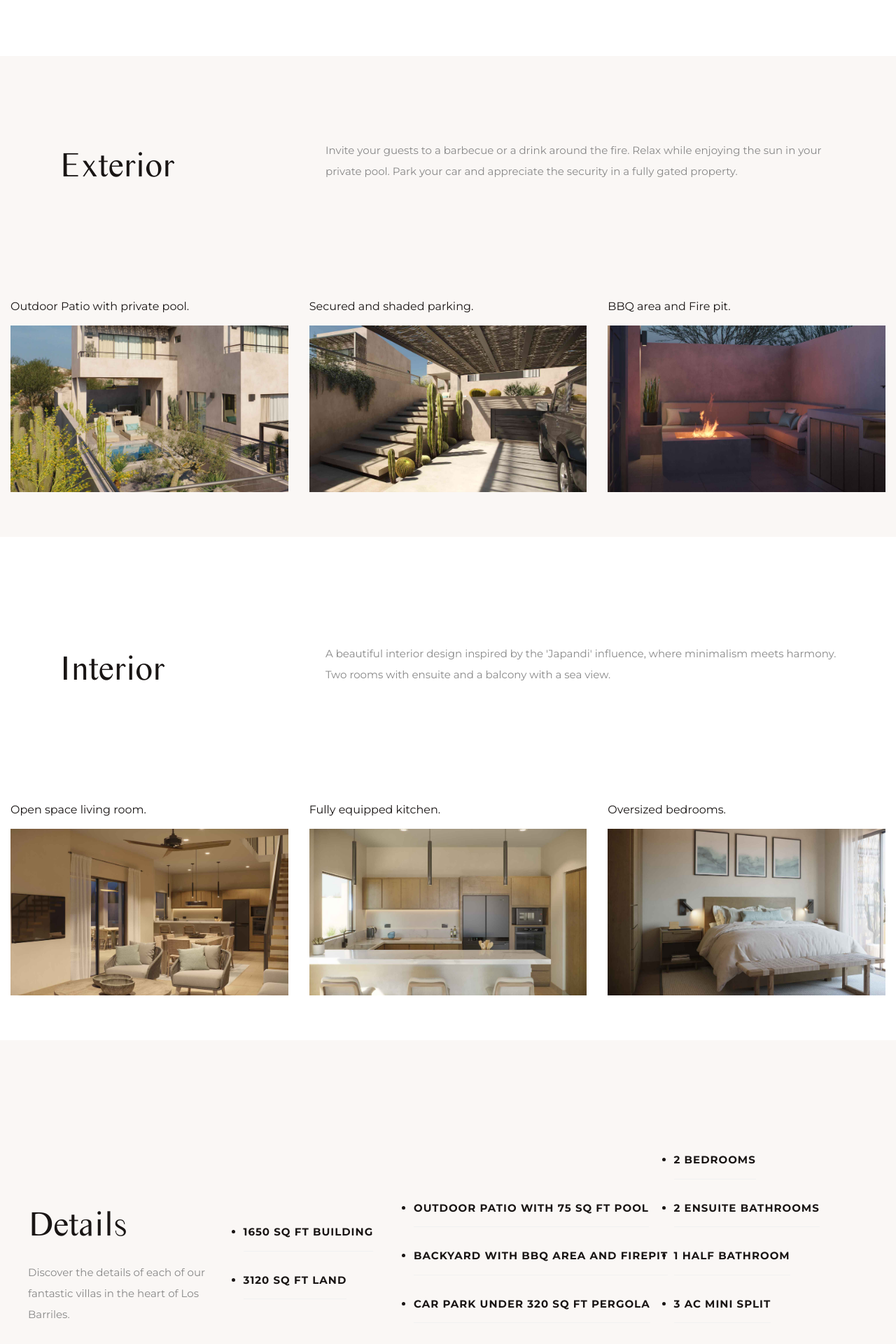
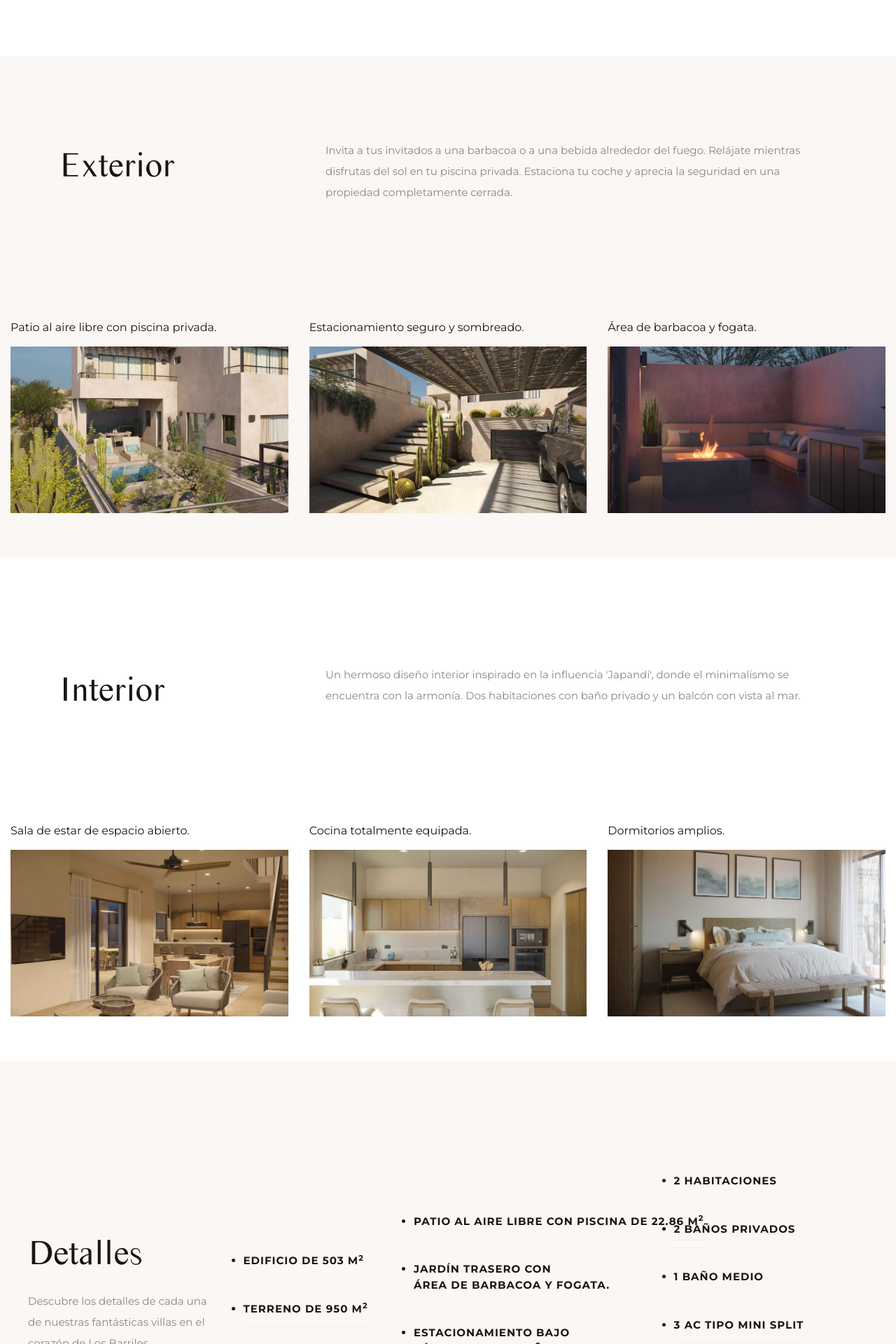
Before and after one commit to Ivonnemtz96/Nalmia, a PHP site: page /villas in a window 1280 px wide. Shown: the part 880-2800 px from the top of the page at 70% size. Run offline with PHP 8.4, Linux system fonts and the light colour scheme; some libraries are stand-ins or nearby versions.

Commit message:
villas ok spanish

```diff
--- a/modules/es/villas.php
+++ b/modules/es/villas.php
@@ -30,10 +30,9 @@
             <div class="col-lg-8 offset-lg-1 col-md-8 mb-30">
                 <div class="text">
                     <p>
-                        Nalmia Villas has an excellent location, just some
-                        steps from the beach, it is located in the heart of Los Barriles. One block from the main street
-                        which has restaurants, grocery stores and banks. Nalmia Villas was designed to live in peace and
-                        fullness.
+                        Nalmia Villas tiene una ubicación excelente, a solo unos pasos de la playa, en el corazón de Los
+                        Barriles. A una cuadra de la calle principal, donde encontrarás restaurantes, tiendas de
+                        comestibles y bancos. Nalmia Villas fue diseñado para vivir en paz y plenitud.
                     </p>
                 </div>
             </div>
@@ -55,9 +54,9 @@
             <div class="col-lg-8 offset-lg-1 col-md-8 mb-30">
                 <div class="text">
                     <p>
-                        Invite
-                        your guests to a barbecue or a drink around the fire. Relax while enjoying the sun in your
-                        private pool. Park your car and appreciate the security in a fully gated property.
+                        Invita a tus invitados a una barbacoa o a una bebida alrededor del fuego. Relájate mientras
+                        disfrutas del sol en tu piscina privada. Estaciona tu coche y aprecia la seguridad en una
+                        propiedad completamente cerrada.
                     </p>
                 </div>
             </div>
@@ -68,19 +67,19 @@
     <div class="container-fluid popup-gallery" style="padding-bottom: 3rem;">
         <div class="row">
             <div class="galeria col-12 col-md-4">
-                <span style="margin-bottom: 15px;">Outdoor Patio with private pool.</span>
+                <span style="margin-bottom: 15px;">Patio al aire libre con piscina privada.</span>
                 <a title="Nalmia Villas" href="/img/portfolio/project1/22.jpg?=1">
                     <img alt="Nalmia Villas" src="/img/portfolio/project1/22.jpg?=1" />
                 </a>
             </div>
             <div class="galeria col-12 col-md-4">
-                <span style="margin-bottom: 15px;">Secured and shaded parking.</span>
+                <span style="margin-bottom: 15px;">Estacionamiento seguro y sombreado.</span>
                 <a title="Nalmia Villas" href="/img/portfolio/project1/28-g.jpg?=1">
                     <img alt="Nalmia Villas" src="/img/portfolio/project1/28.jpg?=1" />
                 </a>
             </div>
             <div class="galeria col-12 col-md-4">
-                <span style="margin-bottom: 15px;">BBQ area and Fire pit.</span>
+                <span style="margin-bottom: 15px;">Área de barbacoa y fogata.</span>
                 <a title="Nalmia Villas" href="/img/portfolio/project1/29-g.jpg?=1">
                     <img alt="Nalmia Villas" src="/img/portfolio/project1/29.jpg?=1" />
                 </a>
@@ -103,9 +102,8 @@
             </div>
             <div class="col-lg-8 offset-lg-1 col-md-8 mb-30" style="margin-top: 2rem;">
                 <p>
-                    A beautiful interior design
-                    inspired by the 'Japandi' influence, where minimalism meets harmony. Two rooms with ensuite and a
-                    balcony with a sea view.
+                    Un hermoso diseño interior inspirado en la influencia 'Japandi', donde el minimalismo se encuentra
+                    con la armonía. Dos habitaciones con baño privado y un balcón con vista al mar.
                 </p>
             </div>
         </div>
@@ -115,19 +113,19 @@
     <div class=" container-fluid popup-gallery">
         <div class="row">
             <div class="galeria col-12 col-md-4">
-                <span style="margin-bottom: 15px;">Open space living room.</span>
+                <span style="margin-bottom: 15px;">Sala de estar de espacio abierto.</span>
                 <a title="Nalmia Villas" href="/img/portfolio/project1/30-g.jpg?=1">
                     <img alt="Nalmia Villas" src="/img/portfolio/project1/30.jpg?=1" />
                 </a>
             </div>
             <div class="galeria col-12 col-md-4">
-                <span style="margin-bottom: 15px;">Fully equipped kitchen.</span>
+                <span style="margin-bottom: 15px;">Cocina totalmente equipada.</span>
                 <a title="Nalmia Villas" href="/img/portfolio/project1/31-g.jpg?=1">
                     <img alt="Nalmia Villas" src="/img/portfolio/project1/31.jpg?=1" />
                 </a>
             </div>
             <div class="galeria col-12 col-md-4">
-                <span style="margin-bottom: 15px;">Oversized bedrooms.</span>
+                <span style="margin-bottom: 15px;">Dormitorios amplios.</span>
                 <a title="Nalmia Villas" href="/img/portfolio/project1/19.jpg?=1">
                     <img alt="Nalmia Villas" src="/img/portfolio/project1/19.jpg?=1" />
                 </a>
@@ -143,58 +141,58 @@
         <div class="row justify-content-center align-items-center">
             <div class="col-lg-3">
                 <div class="extra wow fadeInUp" data-wow-delay=".3s">
-                    <h2 class="mb-20 playfont fz-50">Details</h2>
+                    <h2 class="mb-20 playfont fz-50">Detalles</h2>
                     <p>
-                        Discover the details of each of our fantastic villas in the heart of Los Barriles.
+                        Descubre los detalles de cada una de nuestras fantásticas villas en el corazón de Los Barriles.
                     </p>
                 </div>
             </div>
             <div class="col-12 col-md-4 col-lg-3 valign">
                 <div class="specialty wow fadeInUp" data-wow-delay=".5s">
                     <ul class="list-detalles">
-                        <li style="list-style: disc;">1650 sq ft building</li>
-                        <li style="list-style: disc;">3120 sq ft land</li>
+                        <li style="list-style: disc;">Edificio de 503 m<sup>2</sup></li>
+                        <li style="list-style: disc;">Terreno de 950 m<sup>2</sup></li>
                     </ul>
                 </div>
             </div>
             <div class="col-12 col-md-4 col-lg-3 valign d-none d-md-none d-lg-block d-xl-block" style="left: -4rem;">
                 <div class="specialty wow fadeInUp" data-wow-delay=".5s">
                     <ul class="list-detalles d-md-block d-lg-block d-xl-none">
-                            <li style="list-style: disc;">Outdoor Patio with <br>  75 sq ft pool.</li>
-                            <li style="list-style: disc;">Backyard with BQ <br>  area and Firepit.</li>
-                            <li style="list-style: disc;">Car park under  <br> 320 sq ft pergola.</li>
+                        <li style="list-style: disc;">Patio al aire libre con piscina <br> de 22.86 m<sup>2</sup></li>
+                        <li style="list-style: disc;">Jardín trasero con <br> área de barbacoa y fogata.</li>
+                        <li style="list-style: disc;">Estacionamiento bajo <br> pérgola de 97.5 m<sup>2</sup>.</li>
                     </ul>
 
                     <ul class="list-detalles  d-none d-md-none d-lg-none d-xl-block ">
-                            <li style="list-style: disc;">Outdoor Patio with 75 sq ft pool</li>
-                            <li style="list-style: disc;">Backyard with BBQ area and Firepit</li>
-                            <li style="list-style: disc;">Car park under 320 sq ft pergola</li>
+                        <li style="list-style: disc;">Patio al aire libre con piscina de 22.86 m<sup>2</sup></li>
+                        <li style="list-style: disc;">Jardín trasero con <br> área de barbacoa y fogata.</li>
+                        <li style="list-style: disc;">Estacionamiento bajo <br> pérgola de 97.5 m<sup>2</sup>.</li>
                     </ul>
                 </div>
             </div>
-            <div class="col-12 col-md-4 col-lg-3 valign d-block d-md-block d-lg-none d-xl-none" >
+            <div class="col-12 col-md-4 col-lg-3 valign d-block d-md-block d-lg-none d-xl-none">
                 <div class="specialty wow fadeInUp" data-wow-delay=".5s">
                     <ul class="list-detalles d-md-block d-lg-block d-xl-none">
-                            <li style="list-style: disc;">Outdoor Patio with <br>  75 sq ft pool</li>
-                            <li style="list-style: disc;">Backyard with BQ <br>  area and Firepit</li>
-                            <li style="list-style: disc;">Car park under  <br> 320 sq ft pergola</li>
+                        <li style="list-style: disc;">Outdoor Patio with <br> 75 sq ft pool</li>
+                        <li style="list-style: disc;">Jardín trasero con <br> área de barbacoa y fogata.</li>
+                        <li style="list-style: disc;">Estacionamiento bajo <br> pérgola de 97.5 m<sup>2</sup>.</li>
                     </ul>
 
                     <ul class="list-detalles  d-none d-md-none d-lg-none d-xl-block ">
-                            <li style="list-style: disc;">Outdoor Patio with 75 sq ft pool</li>
-                            <li style="list-style: disc;">Backyard with BQ area and Firepit</li>
-                            <li style="list-style: disc;">Car park under 320 sq ft pergola</li>
+                        <li style="list-style: disc;">Patio al aire libre con piscina de 22.86 m<sup>2</sup></li>
+                        <li style="list-style: disc;">Jardín trasero con <br> área de barbacoa y fogata.</li>
+                        <li style="list-style: disc;">Estacionamiento bajo <br> pérgola de 97.5 m<sup>2</sup>.</li>
                     </ul>
                 </div>
             </div>
             <div class="col-12 col-md-4 col-lg-3 valign">
                 <div class="specialty wow fadeInUp" data-wow-delay=".5s">
                     <ul class="list-detalles">
-                        <li style="list-style: disc;">2 Bedrooms</li>
-                        <li style="list-style: disc;">2 Ensuite bathrooms</li>
-                        <li style="list-style: disc;">1 Half bathroom</li>
-                        <li style="list-style: disc;">3 AC mini split</li>
-                        <li style="list-style: disc;">Kitchen appliances</li>
+                        <li style="list-style: disc;">2 habitaciones</li>
+                        <li style="list-style: disc;">2 baños privados</li>
+                        <li style="list-style: disc;">1 baño medio</li>
+                        <li style="list-style: disc;">3 AC tipo mini split</li>
+                        <li style="list-style: disc;">Electrodomésticos de <br> cocina</li>
 
                     </ul>
                 </div>
--- a/villas.php
+++ b/villas.php
@@ -11,7 +11,7 @@
     <?php
         include("includes/preloader.php");
         include("includes/header.php");
-        include("modules/villas.php");
+        include("modules/es/villas.php");
         include("modules/form-paginas.php");
         include("includes/footer.php");
         include("includes/scripts.php");
```
Lines whose indentation alone changed are shown as unchanged.
